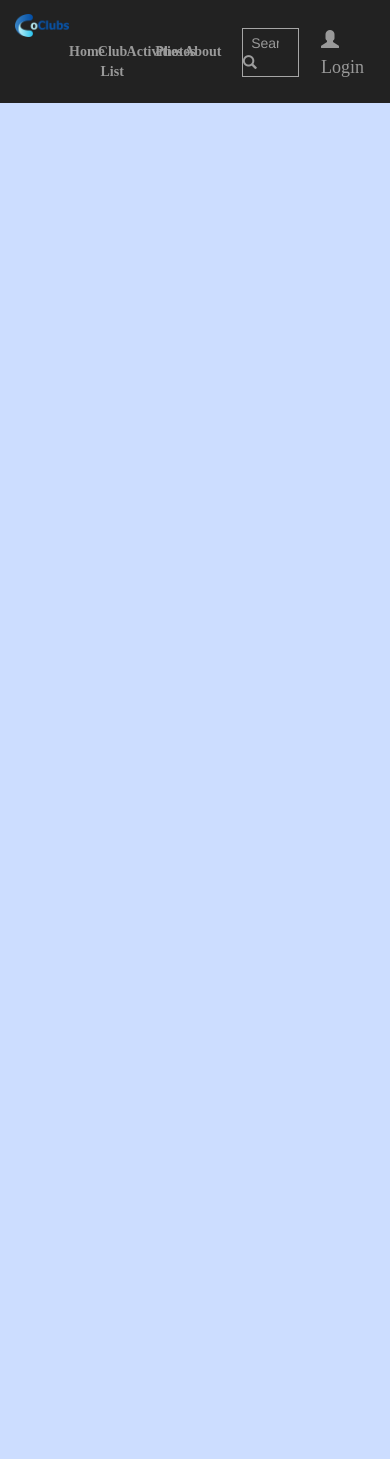
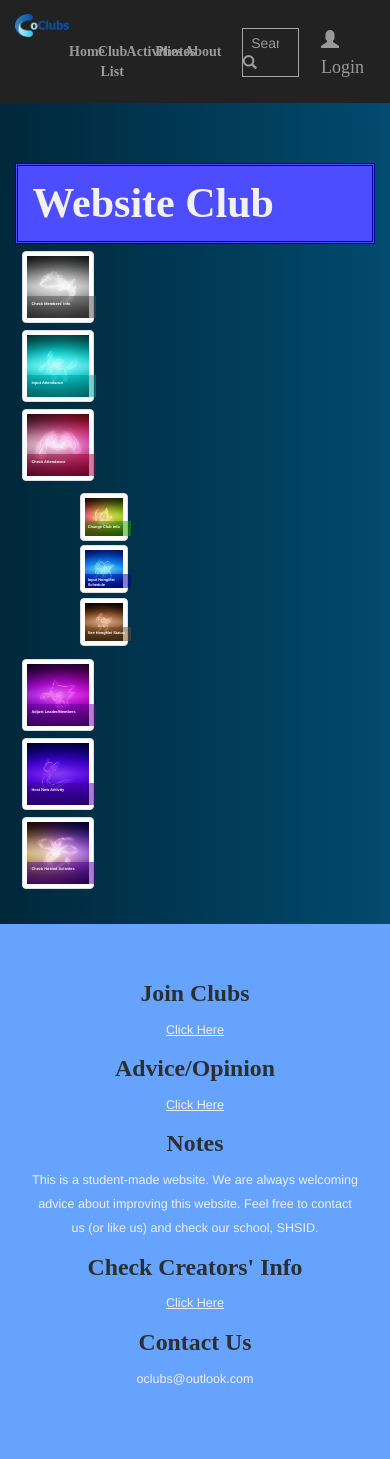
Before and after one commit to SHSIDers/oclubs, a Flask app: page /club in a window 390 px wide. Shown: the top 1459 px of the page. After the commit the page ends 1385 px from the top, so only its background shows below. Run offline with Flask 2, Linux system fonts and the light colour scheme; some libraries are stand-ins or nearby versions.

Commit message:
club.html: modified

```diff
--- a/app.py
+++ b/app.py
@@ -211,9 +211,11 @@
 def clubmanage():
     '''Club Management Page'''
     user = ''
+    club = 'Website Club'
     return render_template('club.html',
                            title='Club',
-                           user=user)
+                           user=user,
+                           club=club)
 
 
 @app.route('/newact')
@@ -260,7 +262,7 @@
     '''Club Activity Page'''
     user = ''
     activity = {'club': 'Website Club', 'actname': 'Making Website',
-                'time': 'June 6 2016', 'people': '20-30', 'intro': 'Lorem ipsum dolor sit amet, consectetur adipiscing elit, sed do eiusmod tempor incididunt ut labore et dolore magna aliqua. Ut enim ad minim veniam, quis nostrud exercitation ullamco laboris nisi ut aliquip ex ea commodo consequat. Duis aute irure dolor in reprehenderit in voluptate velit esse cillum dolore eu fugiat nulla pariatur. Excepteur sint occaecat cupidatat non proident, sunt in culpa qui officia deserunt mollit anim id est laborum.'}
+                'time': 'June 6, 2016', 'people': '20-30', 'intro': 'Lorem ipsum dolor sit amet, consectetur adipiscing elit, sed do eiusmod tempor incididunt ut labore et dolore magna aliqua. Ut enim ad minim veniam, quis nostrud exercitation ullamco laboris nisi ut aliquip ex ea commodo consequat. Duis aute irure dolor in reprehenderit in voluptate velit esse cillum dolore eu fugiat nulla pariatur. Excepteur sint occaecat cupidatat non proident, sunt in culpa qui officia deserunt mollit anim id est laborum.'}
     return render_template('activity.html',
                            title=activity['actname'],
                            user=user,
--- a/static/css/oclubs.css
+++ b/static/css/oclubs.css
@@ -605,31 +605,37 @@
 	text-align: center;
 }
 
-.function {
+.function_block {
 	display: block;
 	width: 20%;
 	height: 20%;
-	margin: 5%;
-	border-style: solid;
-	border-radius: 5%;
-	border-color: #b3cce6;
+	padding: 0;
+	margin: 2%;
 }
 
-.function {
-	margin-top: 1200%;
-	padding: 2.5%;
-	background-color: #b3b3cc;
-	width: 80%;
-	font-size: 125%;
-	font-weight: bold;
-	border-style: solid;
-	border-radius: 5%;
+.function_block:hover {
+	opacity: 0.8;
 }
 
-.function img {
+.function_block > div {
+	width: 96%;
+	height: 30%;
 	position: absolute;
+	bottom: 0;
+	margin: 5px;
+	padding: 6%;
+	background-color: #b3b3cc;
+}
+
+.function_block p {
+	font-size: 1vw;
+	font-weight: bold;
+	color: white;
+}
+
+.function_block img {
+	position: relative;
 	width: 100%;
-	max-width: 100%;
 	z-index: -1;
 }
 
--- a/templates/activity.html
+++ b/templates/activity.html
@@ -29,6 +29,10 @@
 				<h1>{{ activity.actname }}</h1>
 				<p>{{ activity.club }}</p>
 			</div>
+			<p style="font-size:150%">Time: {{ activity.time }}</p>
+			<p style="font-size:150%">Amount of people: {{ activity.people }}</p>
+			<br>
+			<p style="font-size:150%">Introduction:</p>
 			<p style="font-size:150%">{{ activity.intro }}</p>
 		</div>
 		<div class="container">
--- a/templates/base.html
+++ b/templates/base.html
@@ -16,7 +16,7 @@
 
 </head>
 
-<body style="background-color:#ccddff">
+<body background="static/images/background.png" style="background-color:#ccddff;">
 <div class="header">
     <div class="container">
         <div class="logo">
--- a/templates/club.html
+++ b/templates/club.html
@@ -3,11 +3,67 @@
 
 <!-- Below Navbar -->
 <div class="container">
-    <div class="col-sm-3 function">
-        <img src="static/images/club1.jpg" class="img-responsive" alt="Club1">
-        <h1>Check Members' Info</h1>
-    </div>
+	<h1 class="title">{{ club }}</h1>
+	<div class="col-sm-3 function_block clickable" data-href="#" style="cursor:pointer">
+		<img src="static/images/club1.jpg" class="img-responsive img-thumbnail" alt="Club1">
+		<div style="background-color:rgba(77, 77, 77, 0.5)">
+			<p>Check Members' Info</p>
+		</div>
+	</div>
+	<div class="col-sm-3 function_block clickable" data-href="#" style="cursor:pointer">
+		<img src="static/images/club2.jpg" class="img-responsive img-thumbnail" alt="Club2">
+		<div style="background-color:rgba(0, 153, 153, 0.5)">
+			<p>Input Attendance</p>
+		</div>
+	</div>
+	<div class="col-sm-3 function_block clickable" data-href="#" style="cursor:pointer">
+		<img src="static/images/club3.jpg" class="img-responsive img-thumbnail" alt="Club3">
+		<div style="background-color:rgba(153, 0, 61, 0.5)">
+			<p>Check Attendance</p>
+		</div>
+	</div>
+	<div class="clearfix"></div>
 
+	<div class="container" style="margin:0 12.5% 0 12.5%">
+		<div class="col-sm-4 function_block clickable" data-href="#" style="cursor:pointer">
+			<img src="static/images/club4.jpg" class="img-responsive img-thumbnail" alt="Club4">
+			<div style="background-color:rgba(38, 153, 0, 0.5)">
+				<p>Change Club Info</p>
+			</div>
+		</div>
+		<div class="col-sm-4 function_block clickable" data-href="#" style="cursor:pointer">
+			<img src="static/images/club5.jpg" class="img-responsive img-thumbnail" alt="Club5">
+			<div style="background-color:rgba(0, 0, 153, 0.5)">
+				<p>Input HongMei Schedule</p>
+			</div>
+		</div>
+		<div class="col-sm-4 function_block clickable" data-href="#" style="cursor:pointer">
+			<img src="static/images/club6.jpg" class="img-responsive img-thumbnail" alt="Club6">
+			<div style="background-color:rgba(115, 77, 38, 0.5)">
+				<p>See HongMei Status</p>
+			</div>
+		</div>
+	</div>
+
+	<div class="col-sm-3"></div>
+	<div class="col-sm-3 function_block clickable" data-href="#" style="cursor:pointer">
+		<img src="static/images/club7.jpg" class="img-responsive img-thumbnail" alt="Club7">
+		<div style="background-color:rgba(102, 0, 153, 0.5)">
+			<p>Adjust Leader/Members</p>
+		</div>
+	</div>
+	<div class="col-sm-3 function_block clickable" data-href="#" style="cursor:pointer">
+		<img src="static/images/club8.jpg" class="img-responsive img-thumbnail" alt="Club8">
+		<div style="background-color:rgba(77, 0, 153, 0.5)">
+			<p>Host New Activity</p>
+		</div>
+	</div>
+	<div class="col-sm-3 function_block clickable" data-href="#" style="cursor:pointer">
+		<img src="static/images/club9.jpg" class="img-responsive img-thumbnail" alt="Club9">
+		<div style="background-color:rgba(77, 0, 153, 0.5)">
+			<p>Check Hosted Activites</p>
+		</div>
+	</div>
 </div>
 
 {% endblock %}
```
Also changed, not shown: static/images/background.png (added), static/images/club1.jpg (added), static/images/club2.jpg (added), static/images/club3.jpg (added), static/images/club4.jpg (added), static/images/club5.jpg (added), static/images/club6.jpg (added), static/images/club7.jpg (added), static/images/club8.jpg (added), static/images/club9.jpg (added).
